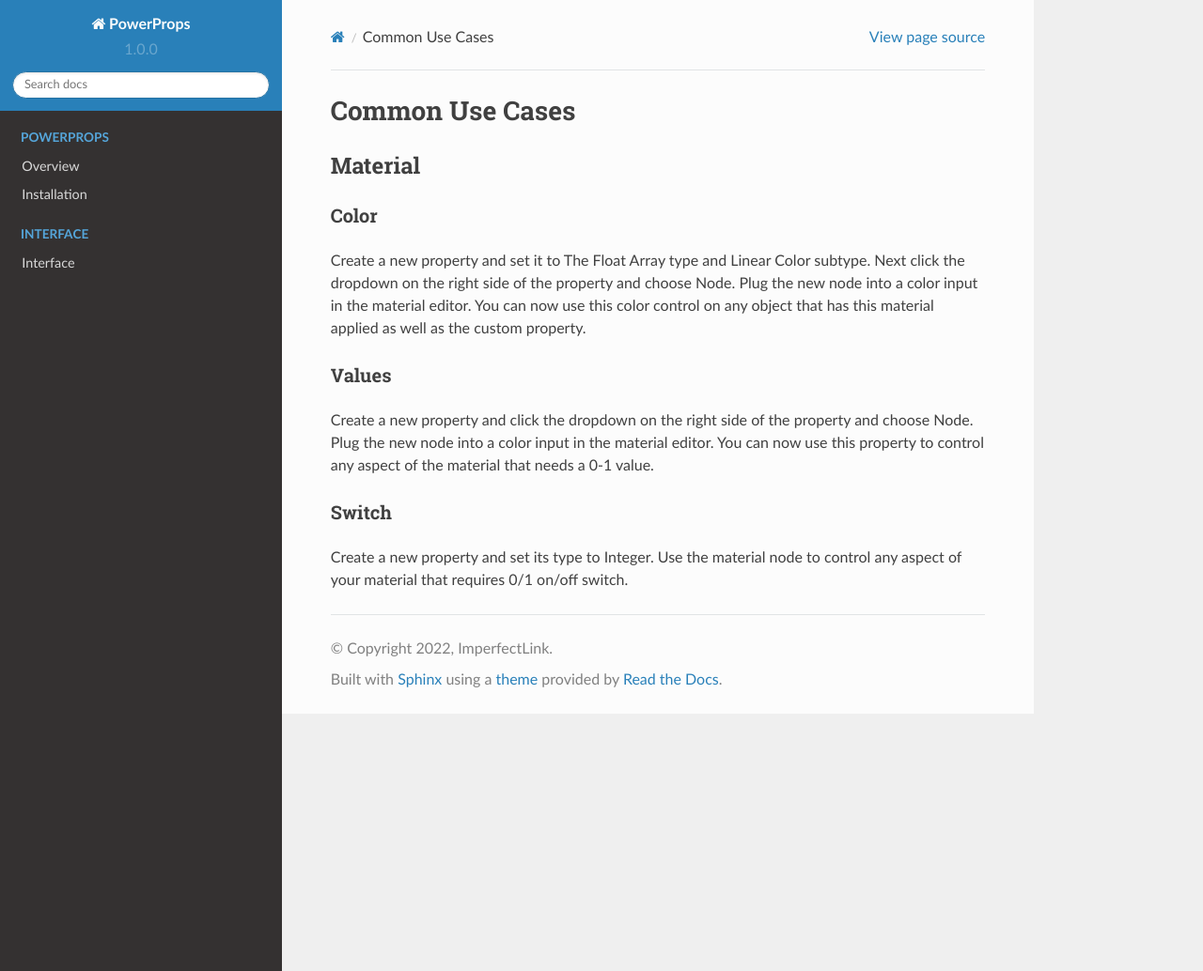
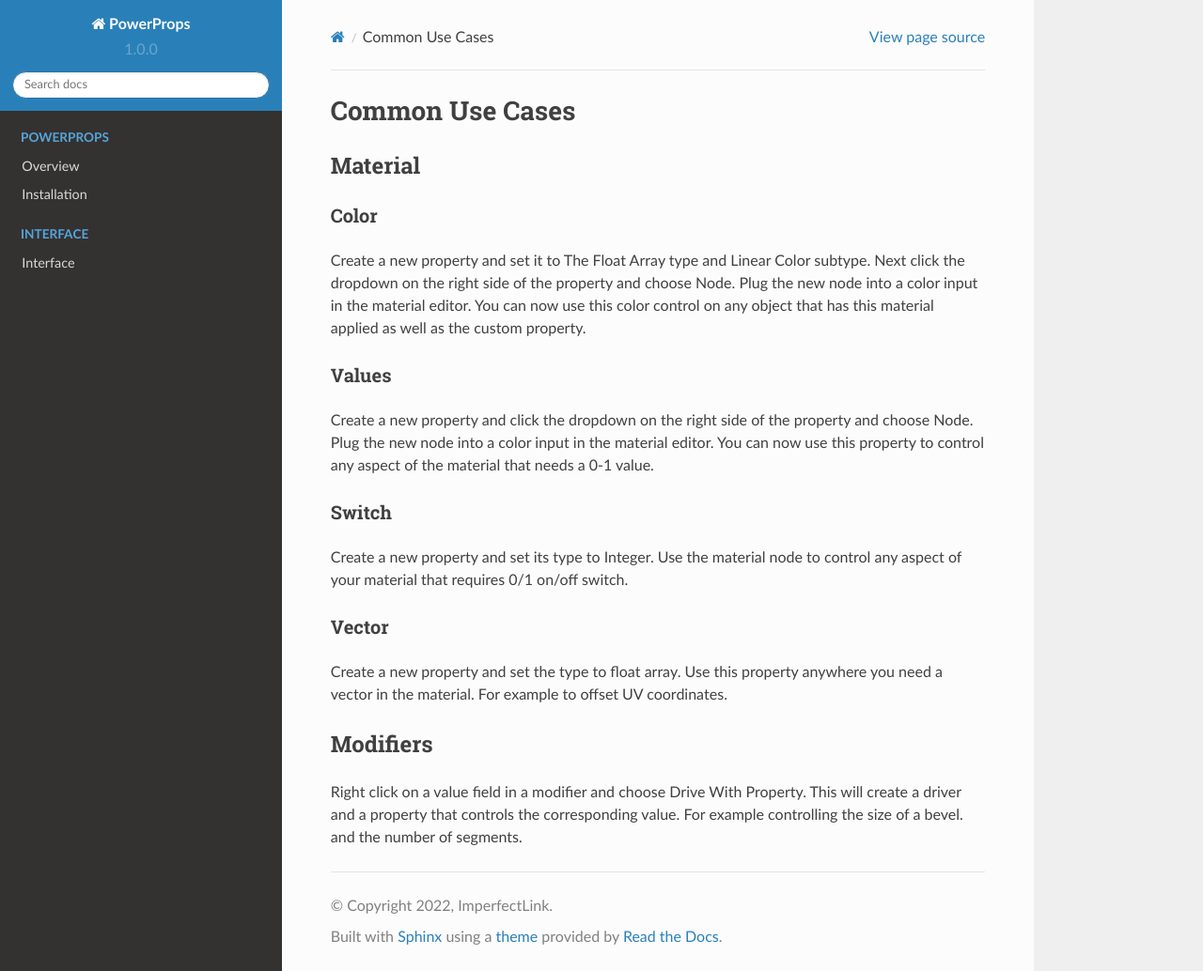
Before and after one commit to imperfectlink/PowerProps, a Sphinx documentation site: the page built from docs/source/uses.rst, in a window 1280 px wide and 1034 px high. Shown: the whole window at 94% size. Built offline with Sphinx 7.4.7 and the Read the Docs theme 2.0.0, drawn with Linux system fonts in a browser that asks for light colours.

Commit message:
Update uses.rst

```diff
--- a/docs/source/uses.rst
+++ b/docs/source/uses.rst
@@ -18,3 +18,13 @@ Switch
 ----
 
 Create a new property and set its type to Integer. Use the material node to control any aspect of your material that requires 0/1 on/off switch.
+
+Vector
+----
+
+Create a new property and set the type to float array. Use this property anywhere you need a vector in the material. For example to offset UV coordinates.
+
+Modifiers
+~~~~
+
+Right click on a value field in a modifier and choose Drive With Property. This will create a driver and a property that controls the corresponding value. For example controlling the size of a bevel. and the number of segments.
```
